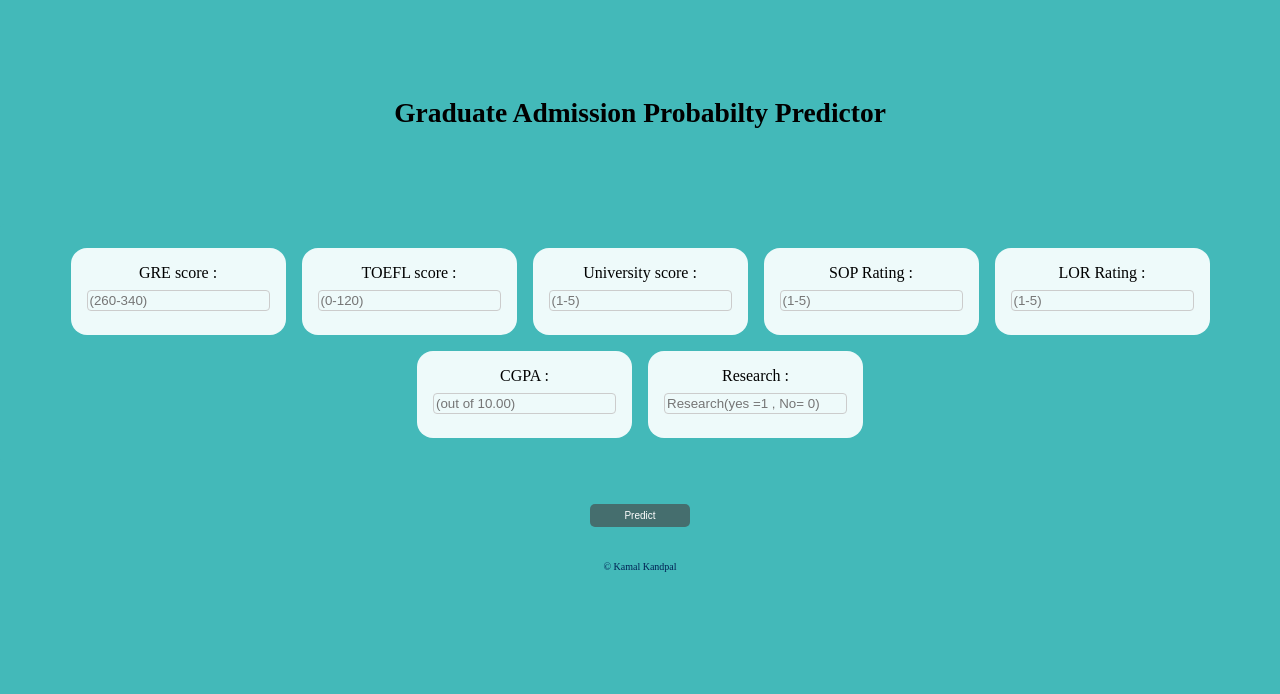
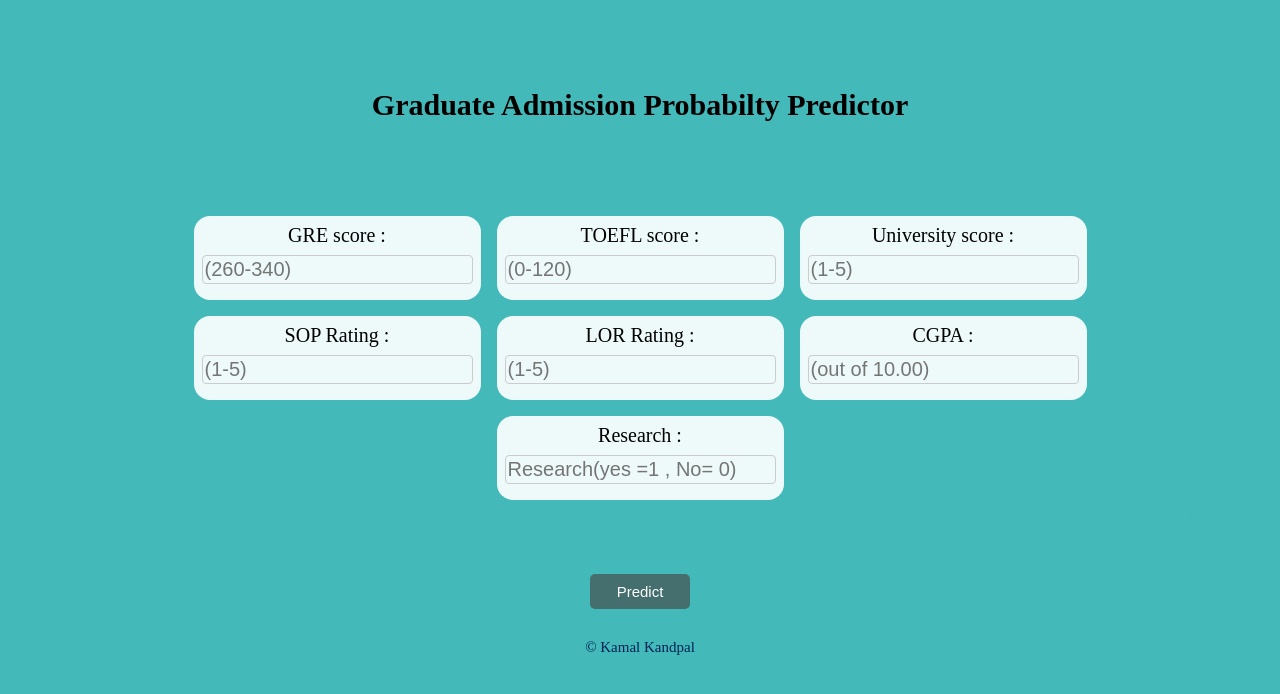
Before and after one commit to KamalKandpal1996/GraduateAdmissionPrediction, a Flask app: page / in a window 1280 px wide. Shown: the top 694 px of the page. Run offline with Flask 2, Linux system fonts and the light colour scheme; parts of the project's set-up code (start-up, migrations or seed data) failed here and were passed over.

Commit message:
Update index.html

```diff
--- a/templates/index.html
+++ b/templates/index.html
@@ -35,21 +35,23 @@
       .R{margin : 1vh;
         background-color: #eefafa;
         border-radius: 2vh;
-        padding: 2vh;
+        padding: 1vh;
+
         }
 
       .btn-block {
-      margin-top: 2vh;
+      /* margin-top: 1vh; */
       text-align: center;
       }
 
       button {
       width: 100px;
+      height: 35px;
       padding: 6px;
       border: none;
       border-radius: 5px;
       background:  #456e6e;
-      font-size: 10px;
+      font-size: 15px;
       color: #fff;
       cursor: pointer;
       }
@@ -79,33 +81,38 @@
       }
 
       .banner h1{
-        margin-top: 8vh;
-        font-size: 27.5px;
+        margin-top: 6vh;
+        font-size: 30px;
       }
 
 
       .container-1{
-        margin-top: 8vh;
+        /* margin-top: 2vh; */
         justify-content: center;
         align-items: center;
         align-content: space-between;
         display: flex;
         background-color: #43b9b9;
+        /* background-color: #329c9c; */
         flex-direction: row;
-        border-radius: 4px;
+        border-radius: 5vh;
+        /* border-color: #000000; */
+        /* border-width: 2vh; */
         flex-wrap: wrap;
-        padding: 2vh;
-      }
+        padding: 5vh;
+        width: 80vw;
+        margin: auto;      }
 
       label,input{
         background-color: #eefafa;
+        font-size: 20px;
       }
 
       .copyright{
         color: #002254;
-        margin-top: 2vh;
+        margin-top: 1.5vh;
         text-align: center;
-        font-size: 10px;
+        font-size: 15px;
 
       }
 
@@ -116,8 +123,8 @@
 <body>
  <div class="login">
 	<!-- <h1>Predict College Probability</h1> -->
-    <div class="testbox">
-        <form action="/">
+    <!-- <div class="testbox">
+        <form action="/"> -->
           <div class="banner">
             <h1>Graduate Admission Probabilty Predictor</h1>
           </div>
```
